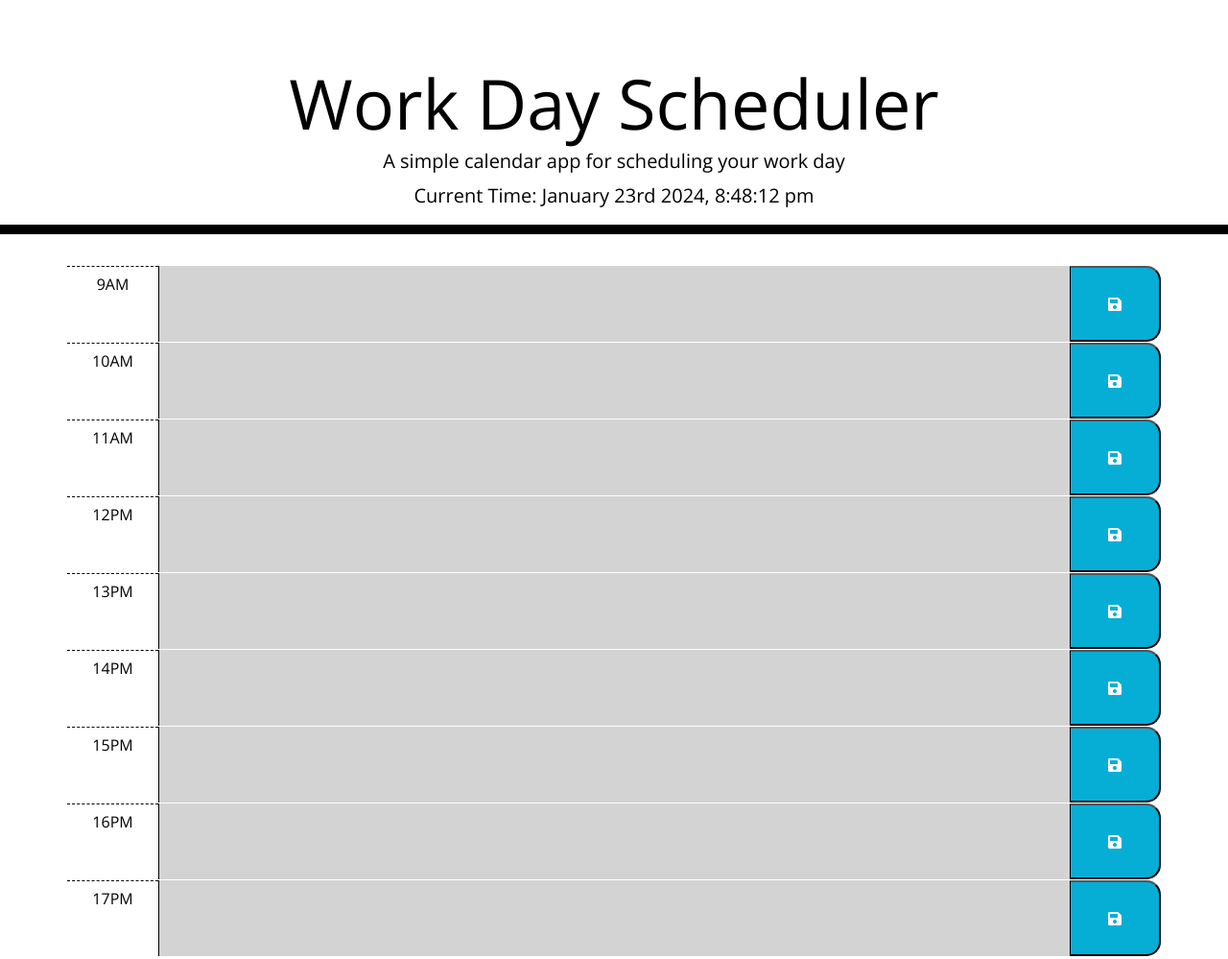
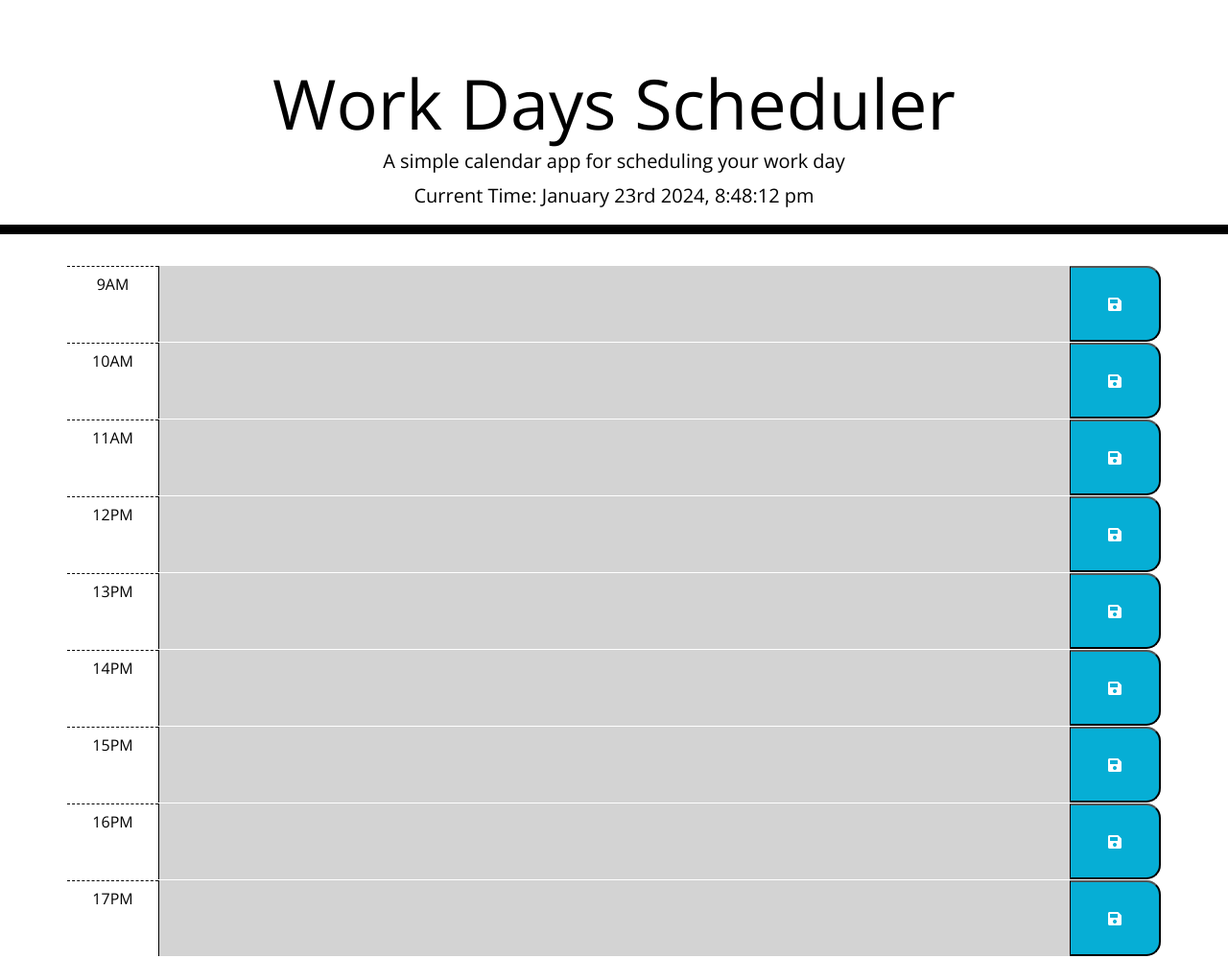
Before and after one commit to dem94/homework-8, a plain HTML site: page index.html in a window 1280 px wide. Shown: the whole page at 96% size. Drawn offline with nearby package versions, Linux system fonts and the light colour scheme.

Commit message:
spelling
spell

```diff
--- a/index.html
+++ b/index.html
@@ -15,7 +15,7 @@
 
   <body>
     <header class="jumbotron pb-1">
-      <h1 class="display-3">Work Day Scheduler</h1>
+      <h1 class="display-3">Work Days Scheduler</h1>
       <p class="lead">A simple calendar app for scheduling your work day</p>
       <p id="currentDay" class="lead"></p>
     </header>
```
